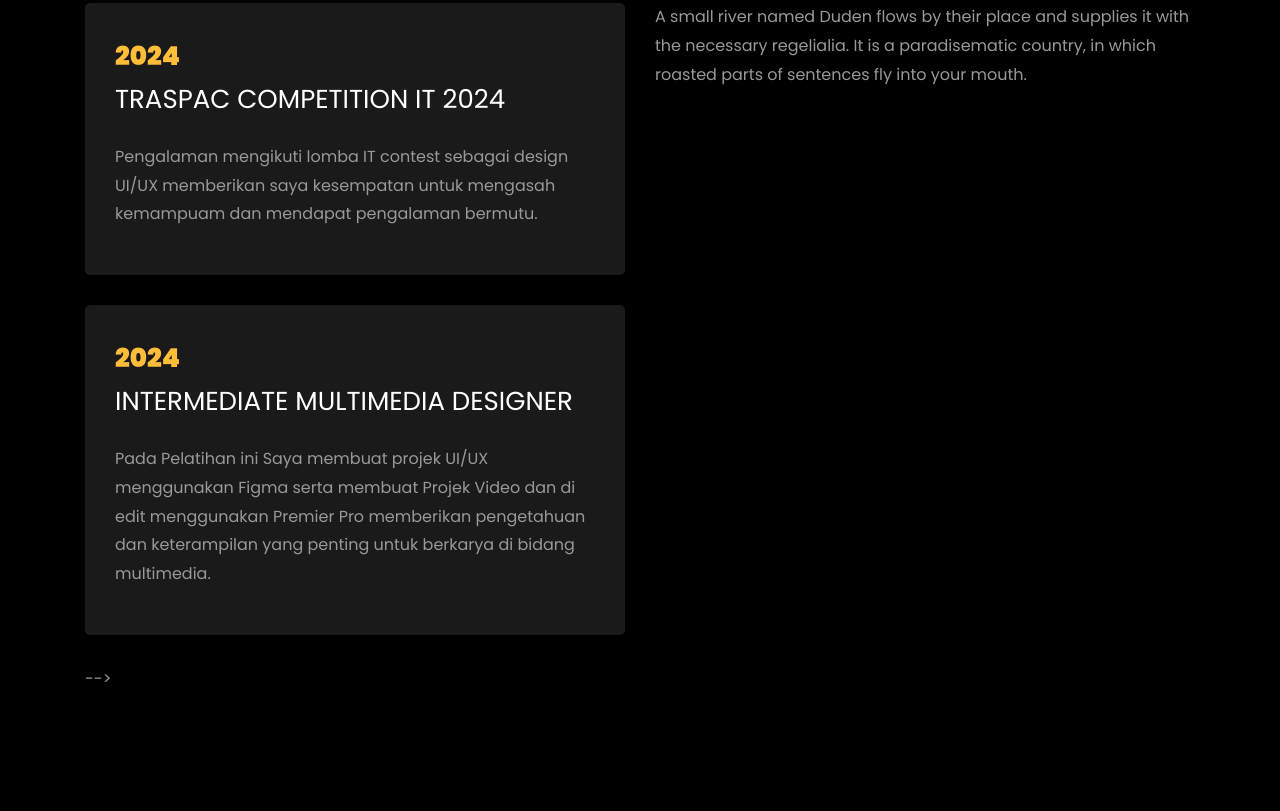
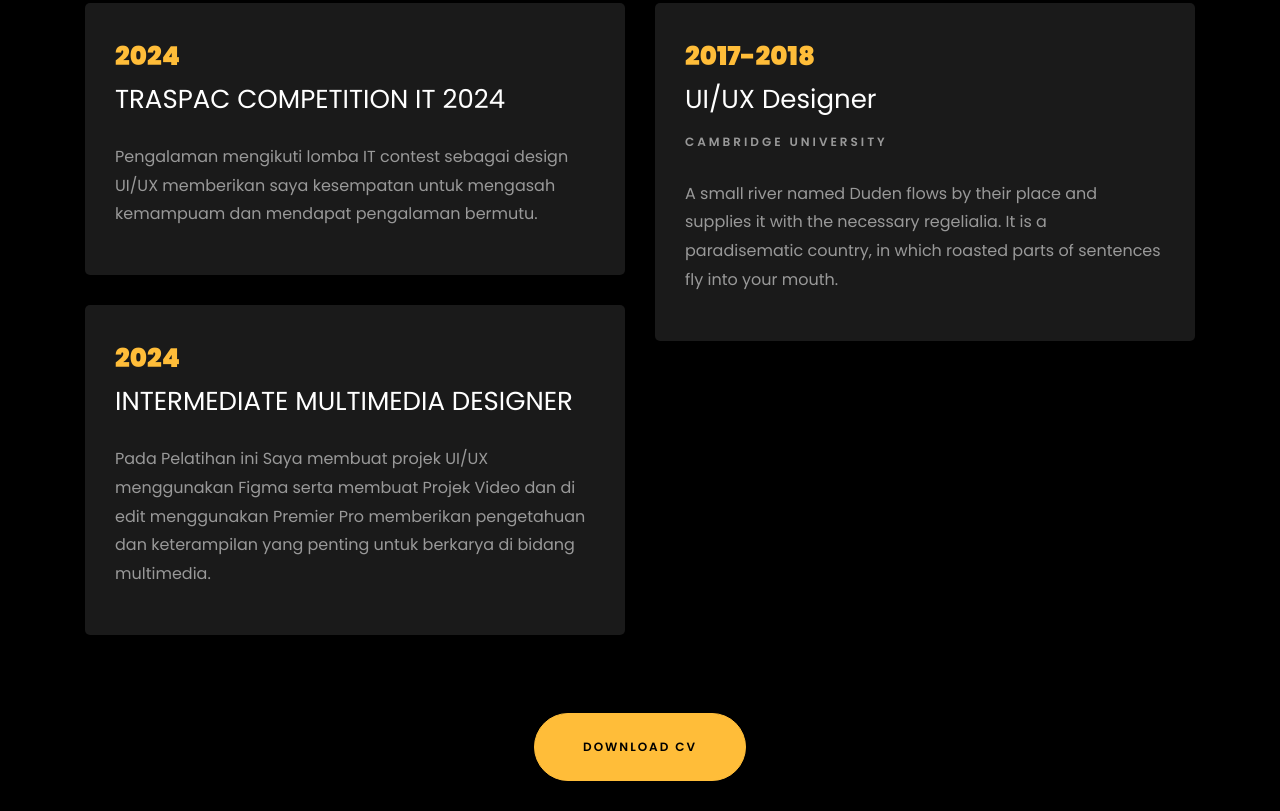
Before and after one commit to ananta1705/Mahanantaaaa, a plain HTML site: page index.html in a window 1280 px wide. Shown: the part 2189-3000 px from the top of the page. Drawn offline with Linux system fonts and the light colour scheme; animation ran at ten frames a second; files whose address does not match are found by name.

Commit message:
Update index.html

```diff
--- a/index.html
+++ b/index.html
@@ -243,19 +243,19 @@
     					<!-- <span class="position">Cambridge University</span> -->
     					<!-- <p class="mt-4">A small river named Duden flows by their place and supplies it with the necessary regelialia. It is a paradisematic country, in which roasted parts of sentences fly into your mouth.</p>
     				</div> -->
-<!--     				<div class="resume-wrap ftco-animate">
+		<div class="resume-wrap ftco-animate">
     					<span class="date">2017-2018</span>
     					<h2>UI/UX Designer</h2>
-    					<!-- <span class="position">Cambridge University</span> -->
+    					 <span class="position">Cambridge University</span>
     					<p class="mt-4">A small river named Duden flows by their place and supplies it with the necessary regelialia. It is a paradisematic country, in which roasted parts of sentences fly into your mouth.</p>
     				</div>
-    			</div> -->
+    			</div>
     		</div>
-    		<!-- <div class="row justify-content-center mt-5">
+    		 <div class="row justify-content-center mt-5">
     			<div class="col-md-6 text-center ftco-animate">
     				<p><a href="#" class="btn btn-primary py-4 px-5">Download CV</a></p>
     			</div>
-    		</div> -->
+    		</div>
     	</div>
     </section>
 
```
